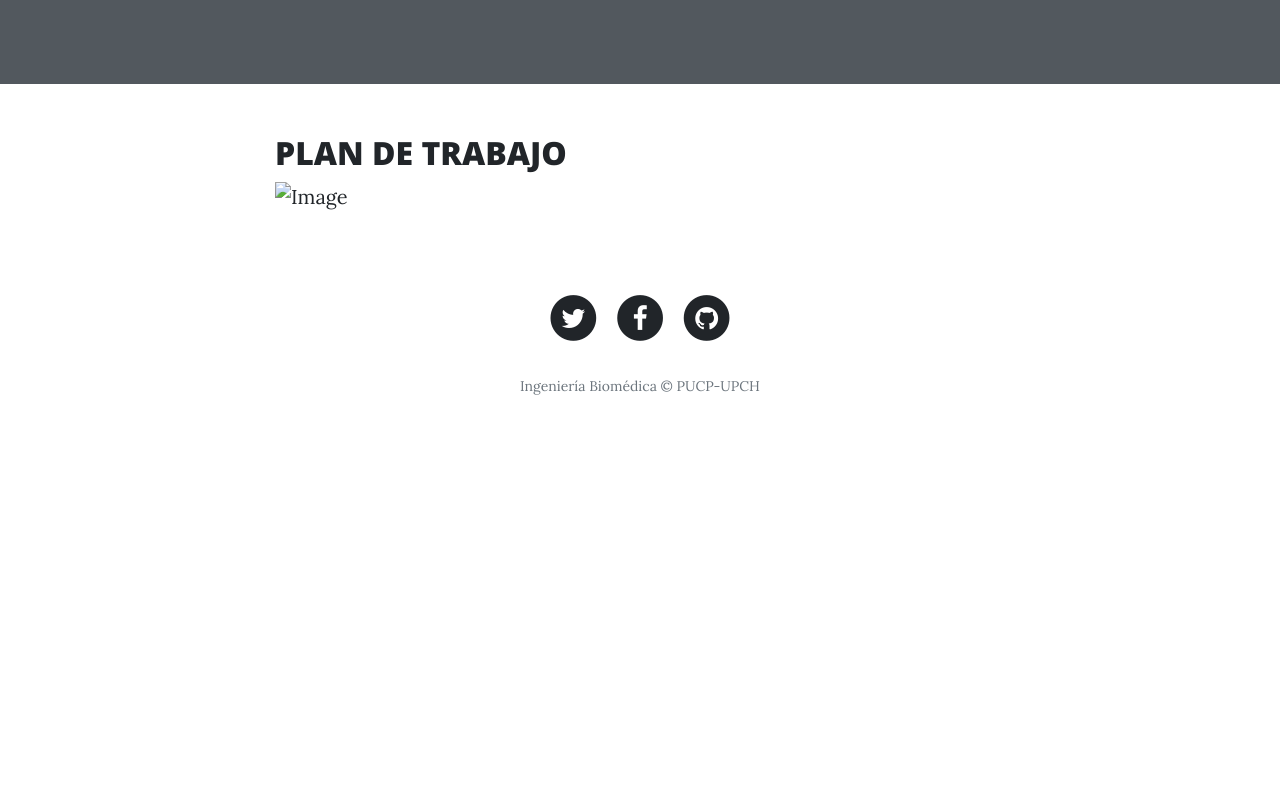
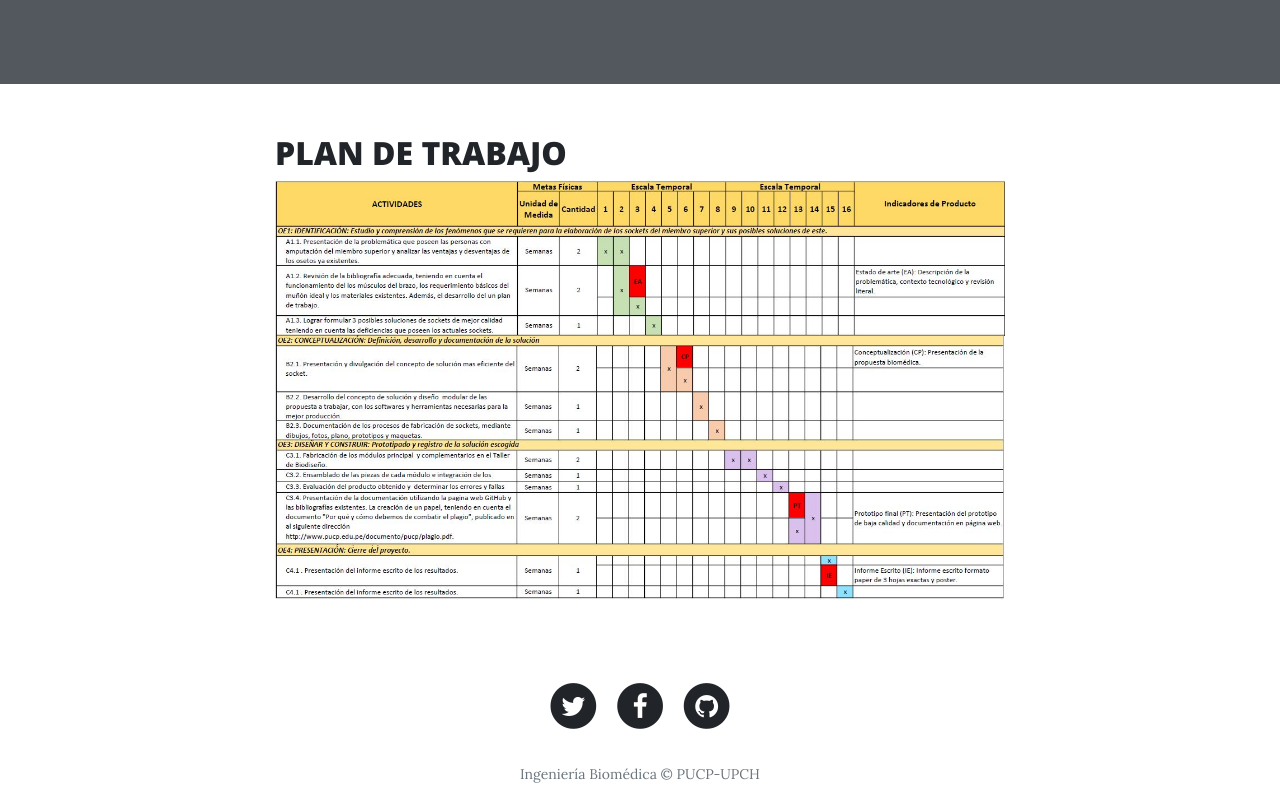
Before and after one commit to Grupo15/socketfinal, a website: page semana3.html in a window 1280 px wide. Shown: the part 478-1278 px from the top of the page. Before the commit the page ends 940 px from the top, so only its background shows below. Drawn offline with nearby package versions, Linux system fonts and the light colour scheme; files that its build step writes are made by us from their sources; files whose address does not match are found by name.

Commit message:
Update semana3.html

```diff
--- a/semana3.html
+++ b/semana3.html
@@ -53,7 +53,9 @@
 
   <h2> PLAN DE TRABAJO </h2>
 
-             <img src="uploads/c4.JPG" class="img-fluid" alt="Image"><br>
+             <img src="uploads/c41.JPG" class="img-fluid" alt="Image"><br>
+            <img src="uploads/c42.JPG" class="img-fluid" alt="Image"><br>
+            <img src="uploads/c43.JPG" class="img-fluid" alt="Image"><br>
 
             <p>
     <!-- Footer -->
```
